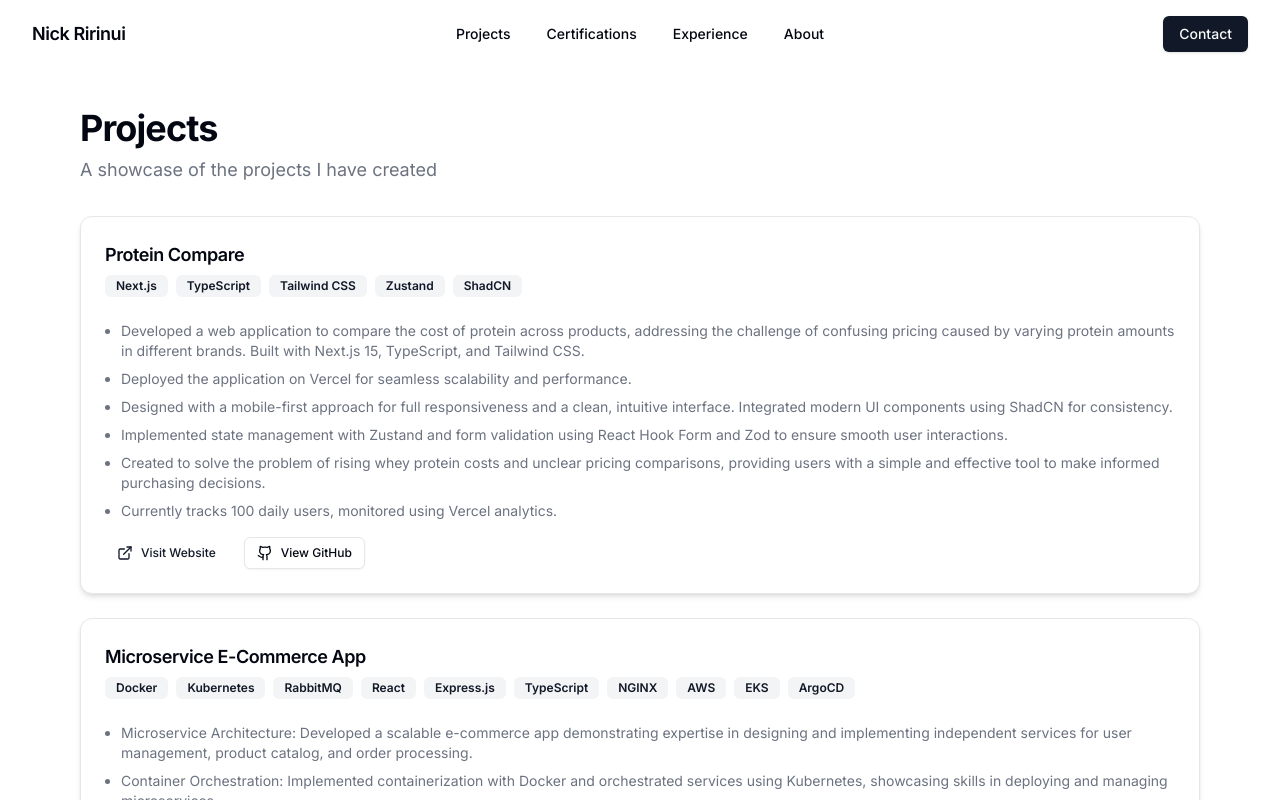
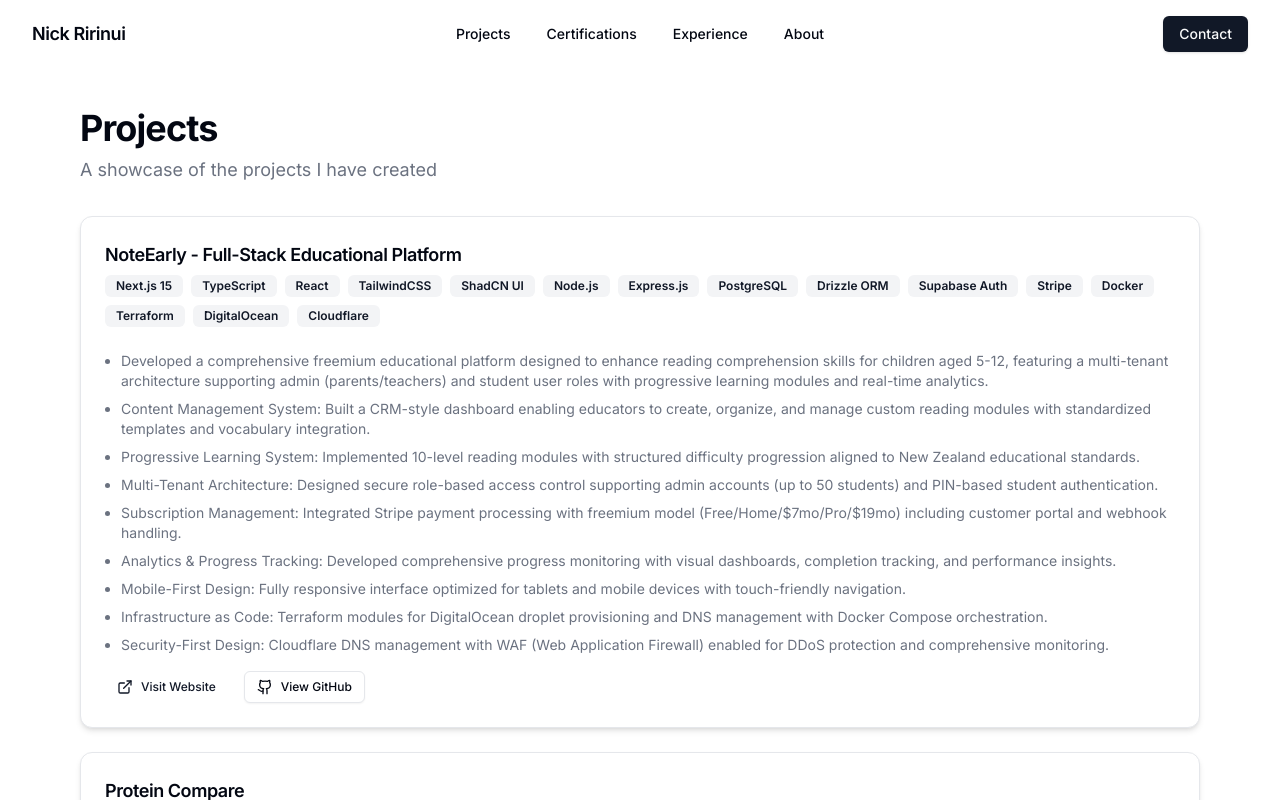
Before and after one commit to nineteen17/my-portfolio, a Next.js app: page /projects in a window 1280 px wide. Shown: the top 800 px of the page. Built offline with nearby package versions, Linux system fonts and the light colour scheme.

Commit message:
Add NoteEarly project to portfolio

```diff
--- a/app/projects/page.tsx
+++ b/app/projects/page.tsx
@@ -13,6 +13,39 @@ import { Navigation, Pagination } from "swiper/modules";
 import ScrollToTop from "react-scroll-to-top";
 
 const projects = [
+  {
+    title: "NoteEarly - Full-Stack Educational Platform",
+    description: [
+      "Developed a comprehensive freemium educational platform designed to enhance reading comprehension skills for children aged 5-12, featuring a multi-tenant architecture supporting admin (parents/teachers) and student user roles with progressive learning modules and real-time analytics.",
+      "Content Management System: Built a CRM-style dashboard enabling educators to create, organize, and manage custom reading modules with standardized templates and vocabulary integration.",
+      "Progressive Learning System: Implemented 10-level reading modules with structured difficulty progression aligned to New Zealand educational standards.",
+      "Multi-Tenant Architecture: Designed secure role-based access control supporting admin accounts (up to 50 students) and PIN-based student authentication.",
+      "Subscription Management: Integrated Stripe payment processing with freemium model (Free/Home/$7mo/Pro/$19mo) including customer portal and webhook handling.",
+      "Analytics & Progress Tracking: Developed comprehensive progress monitoring with visual dashboards, completion tracking, and performance insights.",
+      "Mobile-First Design: Fully responsive interface optimized for tablets and mobile devices with touch-friendly navigation.",
+      "Infrastructure as Code: Terraform modules for DigitalOcean droplet provisioning and DNS management with Docker Compose orchestration.",
+      "Security-First Design: Cloudflare DNS management with WAF (Web Application Firewall) enabled for DDoS protection and comprehensive monitoring.",
+    ],
+    website: "https://noteearly.com",
+    github: "https://github.com/nineteen17/note-early",
+    technologies: [
+      "Next.js 15",
+      "TypeScript",
+      "React",
+      "TailwindCSS",
+      "ShadCN UI",
+      "Node.js",
+      "Express.js",
+      "PostgreSQL",
+      "Drizzle ORM",
+      "Supabase Auth",
+      "Stripe",
+      "Docker",
+      "Terraform",
+      "DigitalOcean",
+      "Cloudflare",
+    ],
+  },
   {
     title: "Protein Compare",
     description: [
@@ -122,12 +155,14 @@ export default function ProjectsPage() {
                     </Button>
                   </Link>
                 )}
+                {project.github && (
                   <Link href={project.github} target="_blank">
                     <Button variant="outline" size="sm">
                       <Github className="mr-2 h-4 w-4" />
                       View GitHub
                     </Button>
                   </Link>
+                )}
               </div>
             </CardContent>
           </Card>
```
Lines whose indentation alone changed are shown as unchanged.
